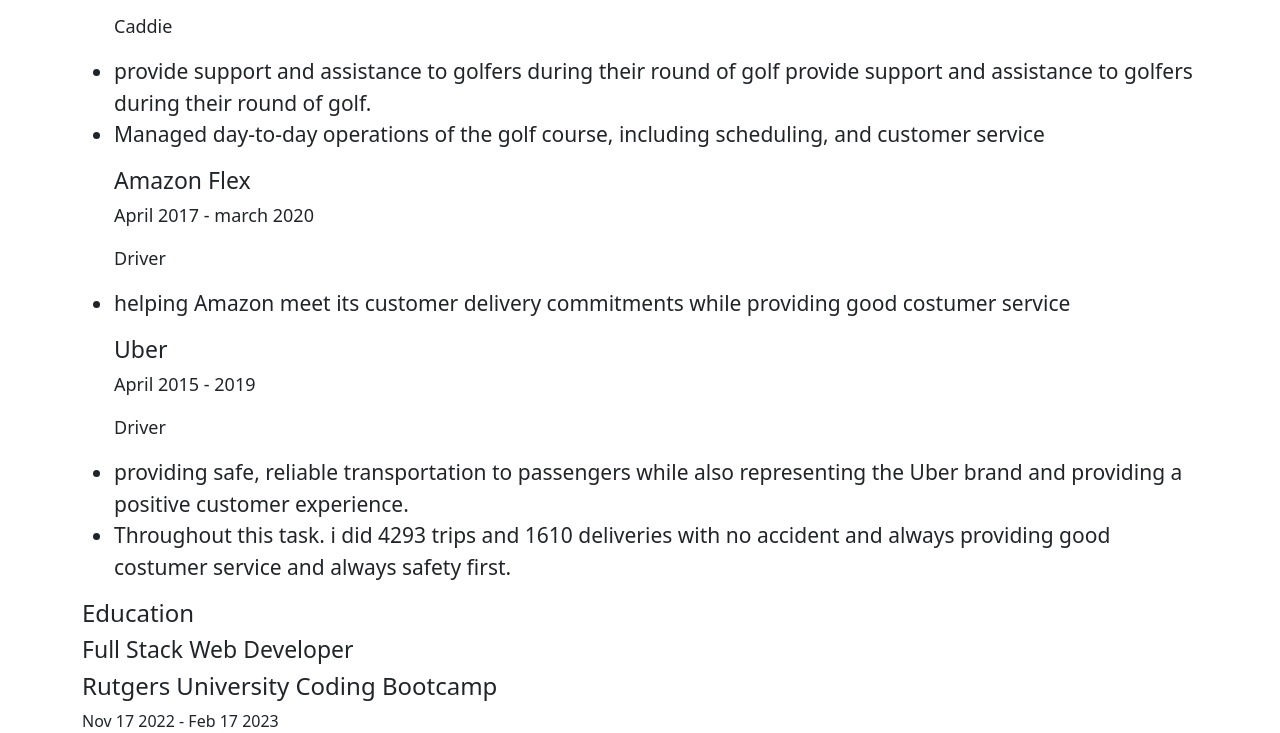
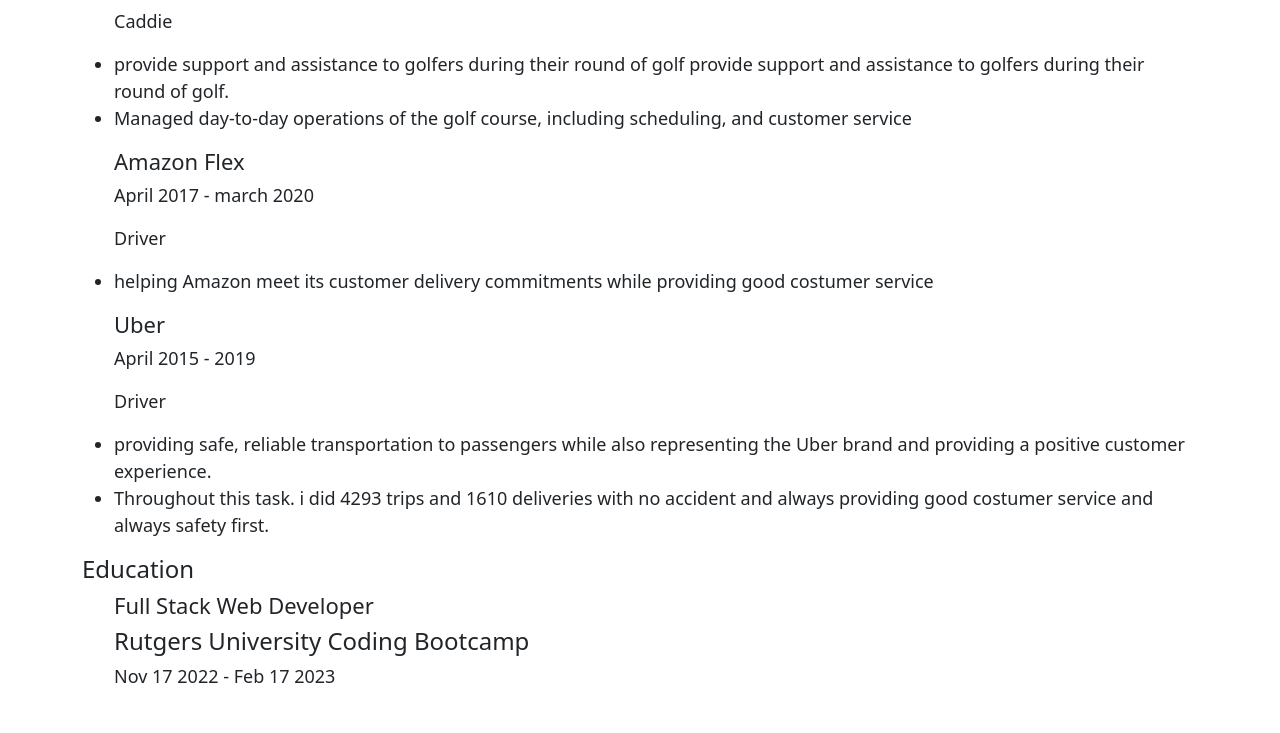
Before and after one commit to americanoame/Resume, a plain HTML site: page index.html in a window 1280 px wide. Shown: the part 553-1286 px from the top of the page. After the commit the page ends 1259 px from the top, so only its background shows below. Drawn offline with nearby package versions, Linux system fonts and the light colour scheme.

Commit message:
fixing the alightment

```diff
--- a/index.html
+++ b/index.html
@@ -130,9 +130,11 @@
                         <div class="col-md-12">
                             <h1 class="header-text">Education</h1>
                             <div className="card mt-5">
-                                <h3 class="companies">Full Stack Web Developer</h3>
-                                <h4 class="">Rutgers University Coding Bootcamp</h4>
-                                <p class="card-text">Nov 17 2022 - Feb 17 2023</p>
+                                <ul>
+                                    <h3 class="companies">Full Stack Web Developer</h3>
+                                    <h4 class="">Rutgers University Coding Bootcamp</h4>
+                                    <p class="date">Nov 17 2022 - Feb 17 2023</p>
+                                </ul>
                             </div>
                         </div>
                     </div>
--- a/style.css
+++ b/style.css
@@ -25,7 +25,7 @@ margin-top: 30px;
 
 
  .companies {
-    font-size: 23px;
+    font-size: 22px;
     list-style: none;
 }
 
@@ -46,3 +46,7 @@ li {
 .header-text {
     font-size: 24px;
 }
+
+li {
+    font-size: 18px;
+}
```
